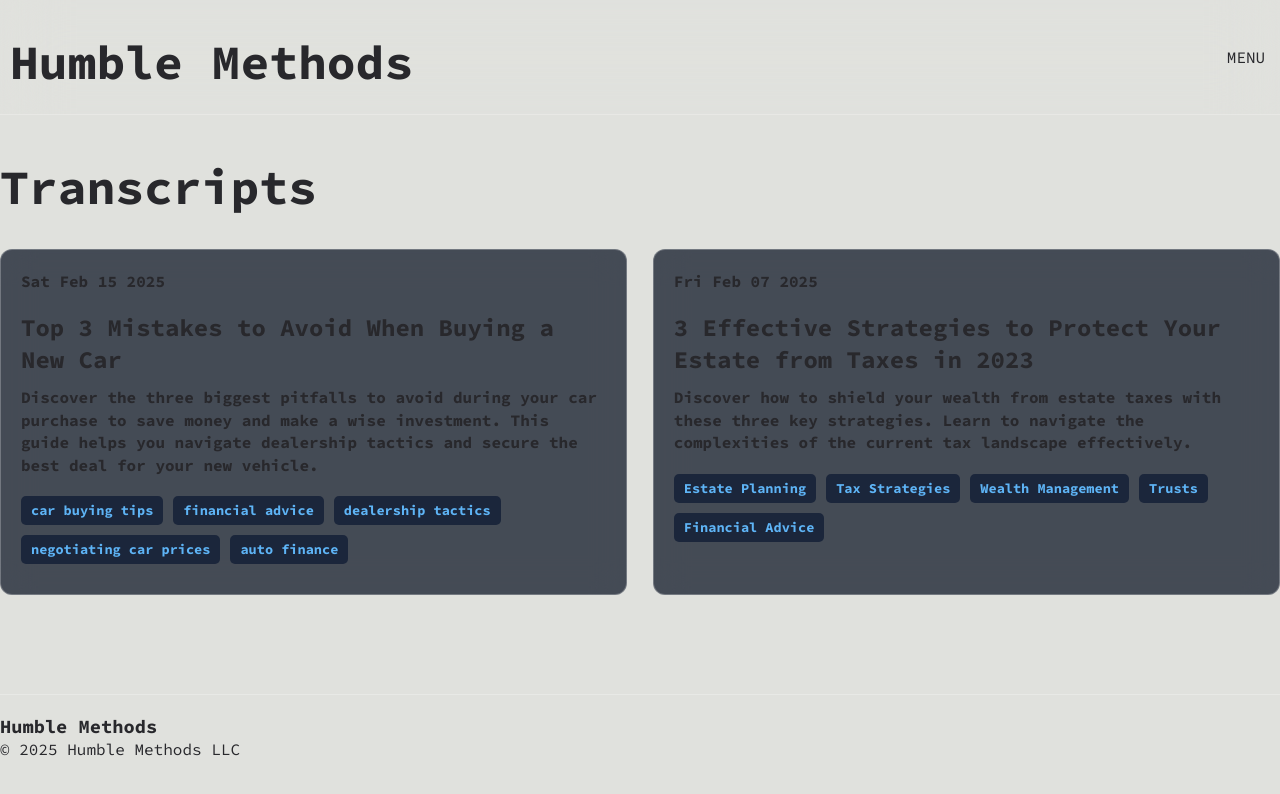
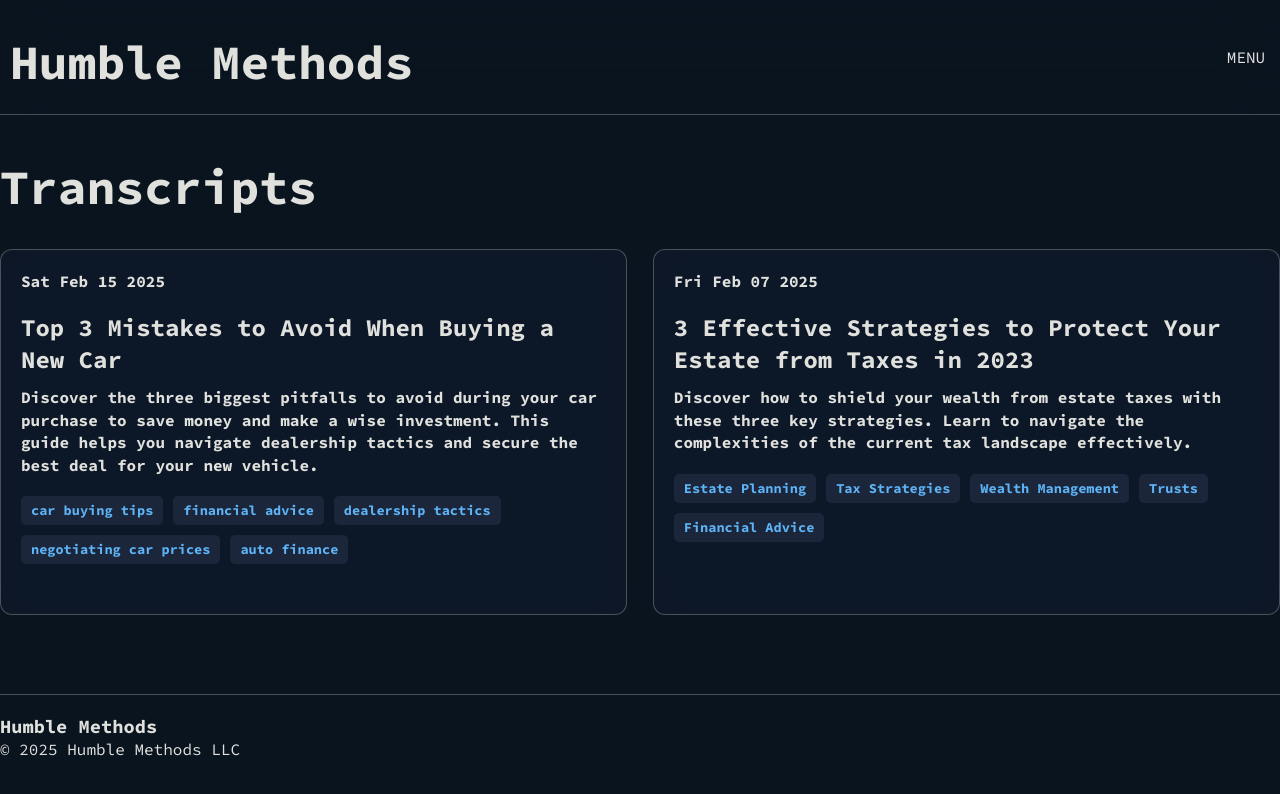
Before and after one commit to humble-methods/humble-methods, a Next.js app: page /transcripts in a window 1280 px wide. Shown: the top 794 px of the page. Built offline with nearby package versions, Linux system fonts and the light colour scheme.

Commit message:
style(cards): click areas and force dark mode temporarily

```diff
--- a/src/pages/transcripts/index.tsx
+++ b/src/pages/transcripts/index.tsx
@@ -5,10 +5,14 @@ import { Glass } from "../../StyledComponents"
 import Link from 'next/link'
 import { File } from '../../types/types'
 
+const StyledLink = styled(Link)`
+    width: 49%;
+`
+
 const Container = styled(Glass)`
-    padding: 20px 20px 20px;
     margin-top: 20px;
-    width: 49%;
+    padding: 20px;
+    height: 100%;
     @media (width <=1024px ) {
         width: 100%
     }
@@ -43,8 +47,8 @@ export default function Page({
                 {fileList.map(({ title, subtitle, slug, timestamp, tags }) => {
                     const date = new Date(timestamp)
                     return (
-                        <Container key={title}>
-                            <Link href={`/transcripts/${slug}`} >
+                        <StyledLink href={`/transcripts/${slug}`} key={title}>
+                            <Container>
                                 <p>{date.toDateString()}</p>
                                 <h2>{title}</h2>
                                 <p>{subtitle}</p>
@@ -53,8 +57,8 @@ export default function Page({
                                         return <label key={slug + tag}>{tag}</label>
                                     })}
                                 </div>
-                            </Link>
-                        </Container>
+                            </Container>
+                        </StyledLink>
                     )
                 })}
             </div>
--- a/src/styles/globals.css
+++ b/src/styles/globals.css
@@ -7,10 +7,12 @@
 E0E1DD */
 
 :root {
-  --background: #E0E1DD;
+  /* --background: #E0E1DD; */
+  --background: #0A141F;
   --background-light: #1B263B;
   --foreground-dark: #9BABC0;
-  --foreground: #28282c;
+  --foreground: #E0E1DD;
+  /* --foreground: #28282c; */
   --action: #1f89db;
   --action-light: #5eb4f6;
 }
```
Also changed, not shown: src/pages/case_studies/index.tsx (+4 -5 lines).
